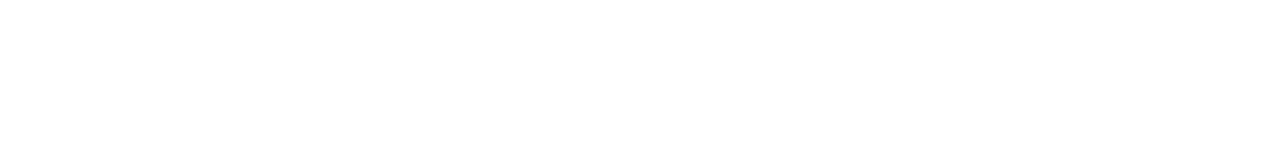
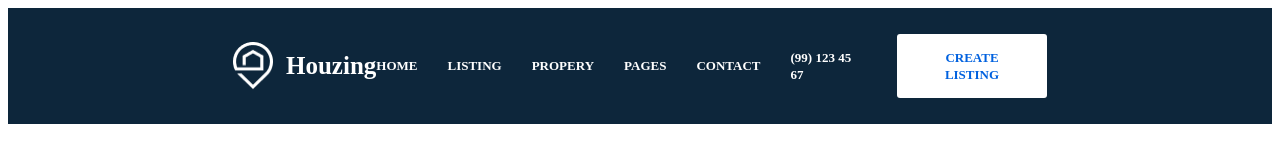
Before and after one commit to abdumutalibov/sas, a plain HTML site: page index.html in a window 1280 px wide. Drawn offline with Linux system fonts and the light colour scheme.

Commit message:
navbar created

```diff
--- a/index.html
+++ b/index.html
@@ -8,6 +8,24 @@
     <title>Houzing</title>
 </head>
 <body>
-
+    <div class="container">
+        <div class="navbar">
+            <!-- left -->
+            <div class="logo">
+                <img height="48" src="./img/logo.png" width="40" alt="">
+                <h1 class="logo-title">Houzing</h1>
+            </div>
+            <!-- right -->
+            <div class="nav-menu">
+                <p class="nav-item">Home</p>
+                <p class="nav-item">Listing</p>
+                <p class="nav-item">Propery</p>
+                <p class="nav-item">Pages</p>
+                <p class="nav-item">Contact</p>
+                <p class="nav-item">(99) 123 45 67</p>
+                <button class="btn">Create Listing</button>
+            </div>
+        </div>
+    </div>
 </body>
 </html>
--- a/style.css
+++ b/style.css
@@ -0,0 +1,49 @@
+.navbar {
+  display: flex;
+  background: #0d263b;
+  padding: 25px 225px;
+  justify-content: space-between;
+}
+.logo {
+  display: flex;
+  align-items: center;
+}
+.logo-title {
+  font-family: Cerebri Sans;
+  font-style: normal;
+  font-weight: bold;
+  font-size: 25px;
+  line-height: 32px;
+  color: #ffffff;
+  margin-left: 13px;
+}
+
+.nav-menu {
+  display: flex;
+  align-items: center;
+}
+
+.nav-item {
+  font-family: Cerebri Sans;
+  font-style: normal;
+  font-weight: 600;
+  font-size: 13px;
+  line-height: 17px;
+  text-transform: uppercase;
+  color: #ffffff;
+  margin-right: 30px;
+}
+
+.btn {
+  font-family: Cerebri Sans;
+  font-style: normal;
+  font-weight: 600;
+  font-size: 13px;
+  line-height: 17px;
+  text-transform: uppercase;
+  color: #0061df;
+  padding: 15px 20px;
+  border: none;
+  background: #ffffff;
+  border-radius: 3px;
+}
```
Also changed, not shown: img/logo.png (added).
